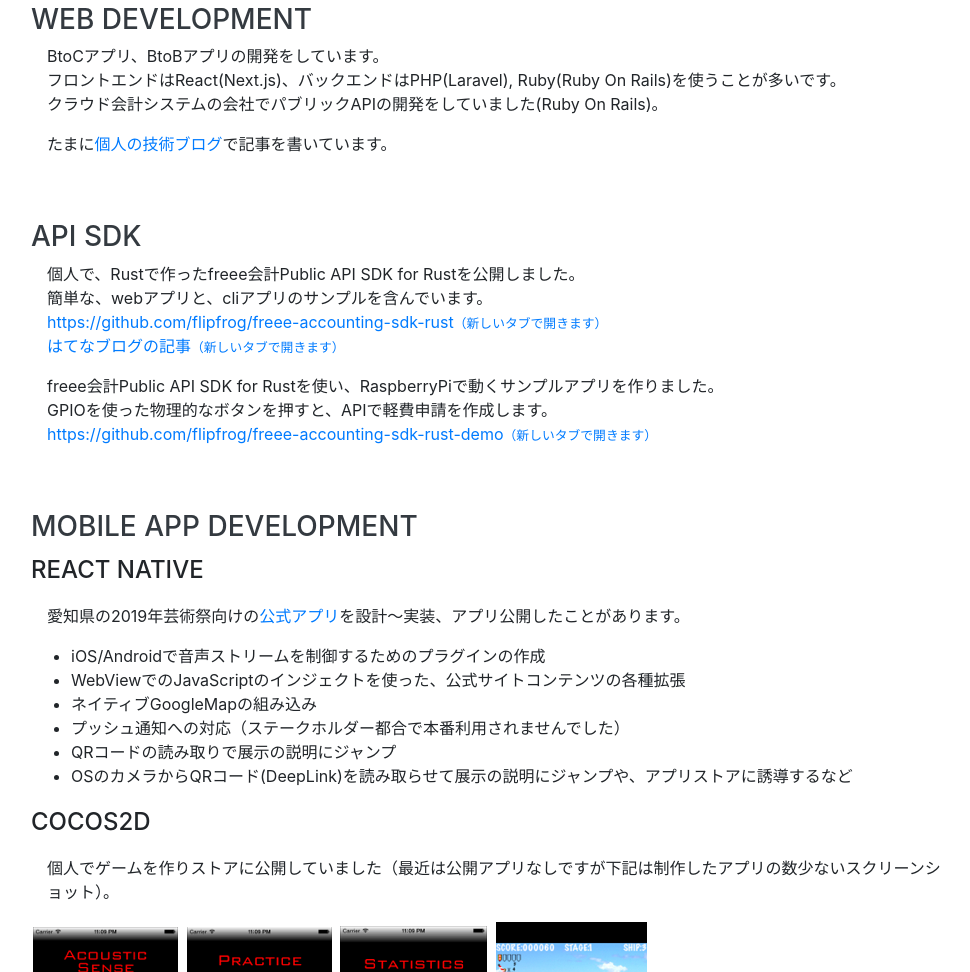
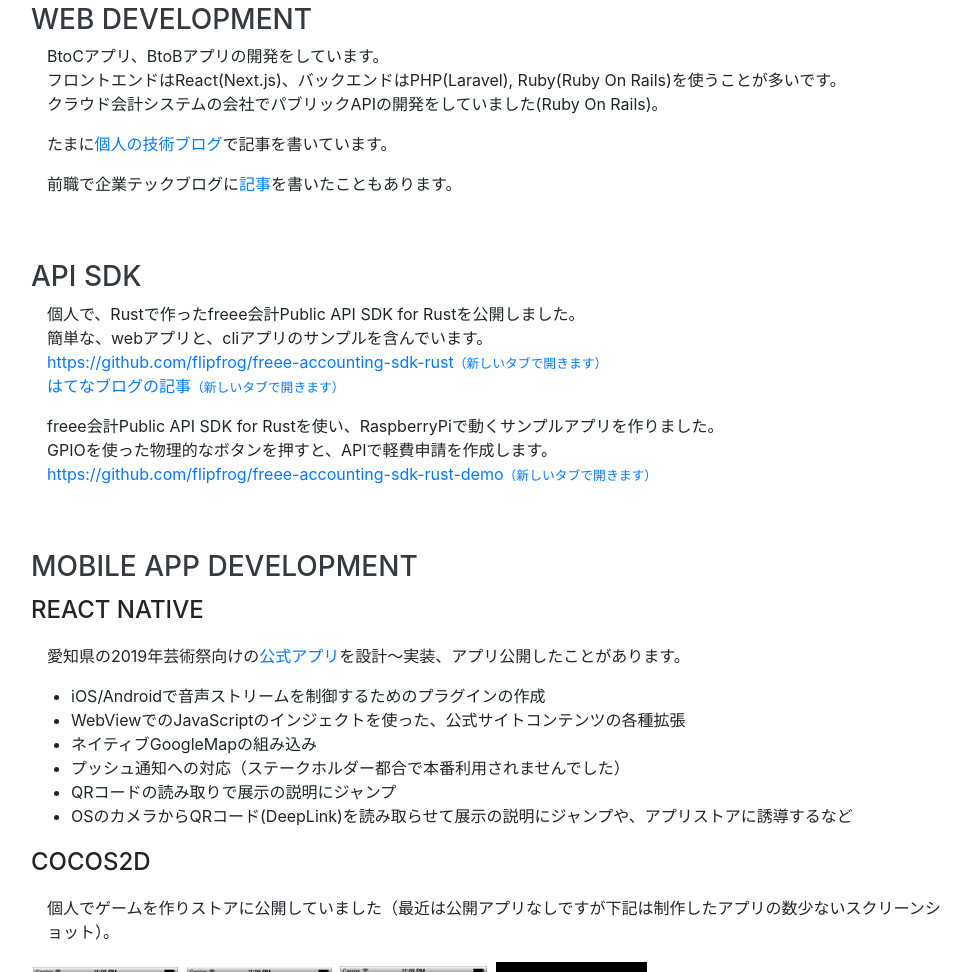
Before and after one commit to flipfrog/flipfrog.github.io, a website with bundled scripts: page index.html in a window 1280 px wide. Shown: the part 2000-2972 px from the top of the page, without its empty margins (289-1259 px from the left). Built offline with nearby package versions, Linux system fonts and the light colour scheme; files whose address does not match are found by name; a web font is replaced by a local one.

Commit message:
add blog link

```diff
--- a/index.html
+++ b/index.html
@@ -328,6 +328,9 @@
             <p class="ml-3">
               たまに<a href="https://unknownspace.hatenablog.com/">個人の技術ブログ</a>で記事を書いています。
             </p>
+            <p class="ml-3">
+              前職で企業テックブログに<a href="https://developers.freee.co.jp/entry/public_api_versioning">記事</a>を書いたこともあります。
+            </p>
           </div>
         </div>
 
```
